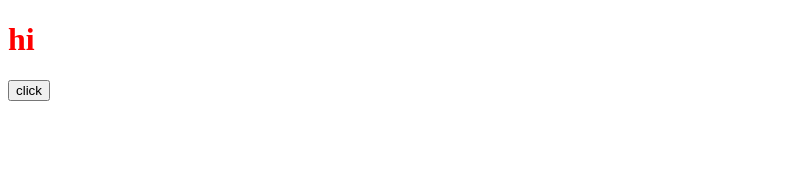
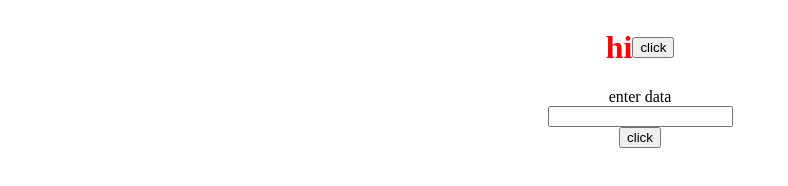
Before and after one commit to Janishi/stesto, a plain HTML site: page index.html in a window 1280 px wide. Shown: the whole page, without its empty margins (0-788 px from the left). Drawn offline with Linux system fonts and the light colour scheme.

Commit message:
modify files

```diff
--- a/index.html
+++ b/index.html
@@ -7,9 +7,21 @@
     <title>Document</title>
 </head>
 <body>
-    <h1>hi</h1>
-    <button onclick="clicked()">click</button>
-    <p></p>
+    <div style="display: flex; justify-content: center; align-items: center;">
+        <h1>hi</h1>
+        <button onclick="clicked()">click</button>
+        <p></p>
+    </div>
+
+    <div style="display: flex; flex-direction: column; align-items: center;">
+        <label for="input" style="display: block; ">enter data</label>
+        <input type="text" name="input" id="myInput">
+        <button onclick="foo()" style="display: block;">click</button>
+        <p id="input_p"></p>
+    </div>
+
+
+
     <script src="script.js"></script>
 
 </body>
--- a/script.js
+++ b/script.js
@@ -5,3 +5,16 @@ function clicked() {
   h1.style.backgroundColor = "yellow";
   ptag.innerHTML = h1.getAttribute("class");
 }
+
+const foo = () => {
+  let input = document.getElementById("myInput").value;
+  let paragraph = document.getElementById("input_p");
+  paragraph.textContent = input;
+};
+
+let num1 = true;
+let num2 = false;
+
+let result = !(num1 && num2);
+
+console.log(result);
```
